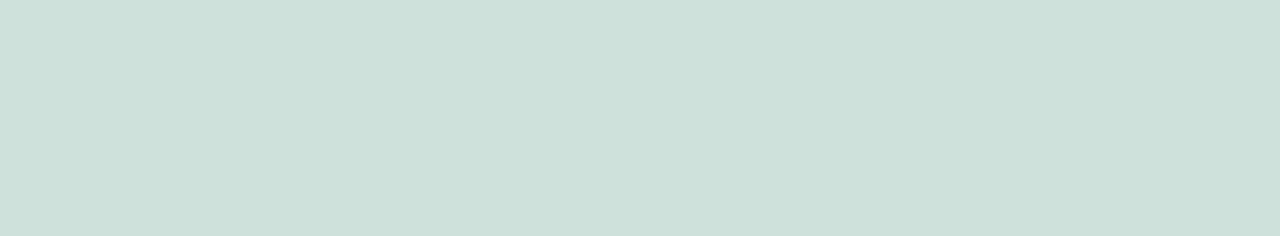
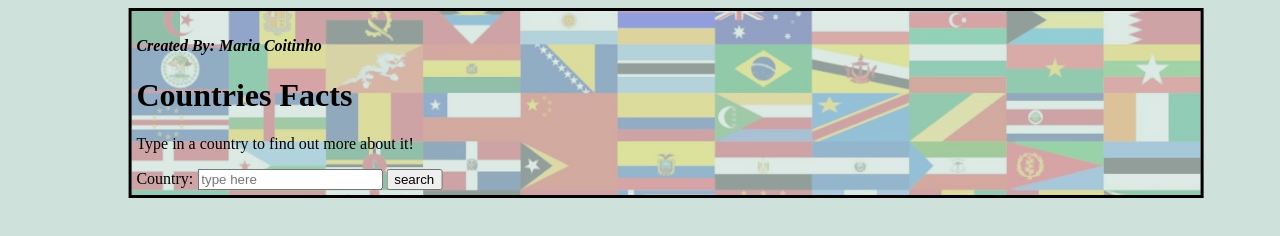
Before and after one commit to dudabrasilc/countries-facts-project, a plain HTML site: page index.html in a window 1280 px wide. Drawn offline with Linux system fonts and the light colour scheme.

Commit message:
index.html: header tag containing h4, h1, p and form tags. Form tag children: label, input and input tag for button.

```diff
--- a/index.html
+++ b/index.html
@@ -10,3 +10,14 @@
 </head>
 <body></body>
 </html>
+
+<header>
+    <h4 class="header"><em>Created By: Maria Coitinho</em></h4>
+    <h1 class="header clearPage">Countries Facts</h1>
+    <p id="subHeader">Type in a country to find out more about it!</p>
+    <form id="entry">
+      <label for="country">Country:</label>
+      <input id="formInput" type="text" placeholder="type here">
+      <input class="button" id="searchBtn" type="submit" value="search">
+    </form>
+</header>
```
Also changed, not shown: src/index.js (+16 -0 lines), styles.css (line endings or trailing spaces).
